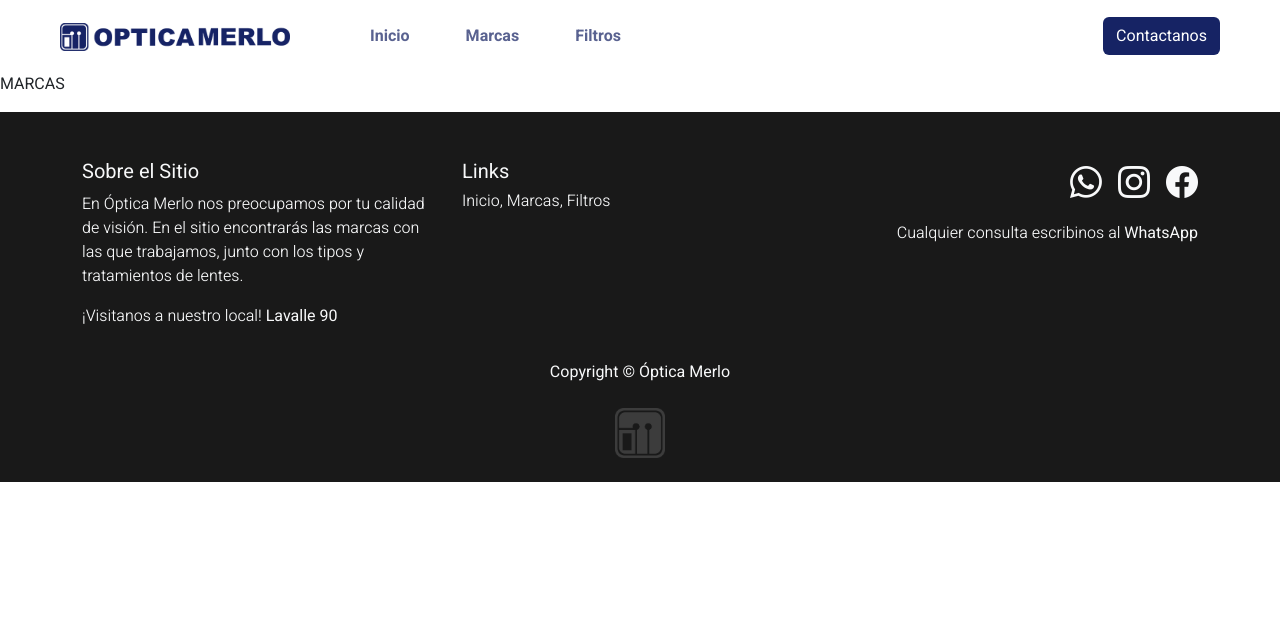
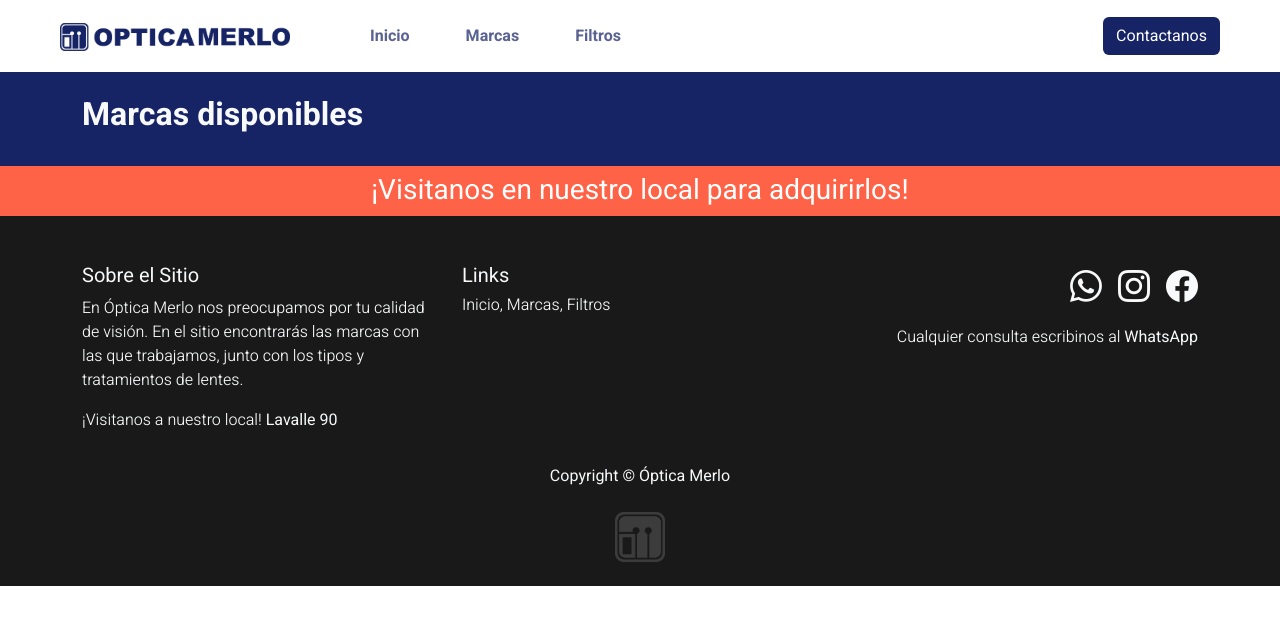
Before and after one commit to SantiagoMerlo1337/optica-merlo-landing-page, a React (Vite) app: page /marcas in a window 1280 px wide. Shown: the top 624 px of the page. Built offline with nearby package versions, Linux system fonts and the light colour scheme.

Commit message:
Add Sass and Purgecss, Update some files

```diff
--- a/index.html
+++ b/index.html
@@ -14,6 +14,5 @@
     <script type="module" src="/src/main.jsx"></script>
     <script src="/node_modules/bootstrap/dist/js/bootstrap.min.js"></script>
     <script src="/node_modules/bootstrap/dist/js/bootstrap.bundle.min.js"></script>
-    <script src="/node_modules/bootstrap/dist/js/bootstrap.esm.min.js"></script>
   </body>
 </html>
--- a/package.json
+++ b/package.json
@@ -7,14 +7,16 @@
     "dev": "vite",
     "build": "vite build",
     "lint": "eslint src --ext js,jsx --report-unused-disable-directives --max-warnings 0",
-    "preview": "vite preview"
+    "preview": "vite preview",
+    "buildpurgecss": "purgecss --css node_modules/bootstrap/dist/css/bootstrap.min.css --content src/main.jsx -o src/utils/juajuaa.css"
   },
   "dependencies": {
     "bootstrap": "^5.2.3",
     "bootstrap-icons": "^1.10.5",
     "react": "^18.2.0",
     "react-dom": "^18.2.0",
-    "react-router-dom": "^6.11.2"
+    "react-router-dom": "^6.11.2",
+    "sass": "^1.62.1"
   },
   "devDependencies": {
     "@types/react": "^18.0.37",
--- a/src/components/Header/Header.css
+++ b/src/components/Header/Header.css
@@ -4,10 +4,9 @@
     background: var(--primary-color);
 }
 .fs-titulo{
-    font-size: 3.4rem;
     font-weight: 700;
 }
 .img-header{
-    width: 350px;
+    width: 300px;
     object-fit: contain;
 }
--- a/src/components/Header/Header.jsx
+++ b/src/components/Header/Header.jsx
@@ -2,8 +2,8 @@ import React from 'react'
 import 'bootstrap/dist/css/bootstrap.min.css'
 import './Header.css'
 
-export default function Header({title, desc, img = null}) {
-  if (img!=null){
+export default function Header({title, desc = null, img = null}) {
+  if (img!=null && desc!=null){
     return (
       <section className='header-section text-light'>
         <div className="container py-4 text-center text-sm-start">
@@ -23,7 +23,7 @@ export default function Header({title, desc, img = null}) {
   else{
     return(
       <section className='header-section text-light'>
-        <div className="container py-4">
+        <div className="container py-4 text-center text-sm-start">
           <h2 className='fs-titulo'>{title}</h2>
           <h3 className='fs-4'>{desc}</h3>
         </div>
--- a/src/components/Navbar/Navbar.jsx
+++ b/src/components/Navbar/Navbar.jsx
@@ -2,7 +2,6 @@ import React from 'react'
 import './Navbar.css'
 
 import {Link} from 'react-router-dom'
-
 
 
 export default function Navbar({img}) {
@@ -29,7 +28,6 @@ export default function Navbar({img}) {
                     </ul>
                     <button className='btn ms-2 ms-lg-0 mt-2 mt-lg-0'>Contactanos</button>
                 </div>
-
             </div>
         </nav>
     )
--- a/src/pages/Filtros.jsx
+++ b/src/pages/Filtros.jsx
@@ -1,10 +1,11 @@
 import React from 'react'
+
 
 function Home() {
   return (
-    <>
-        <p>MARCAS</p>
-    </>
+    <main>
+
+    </main>
   )
 }
 
--- a/src/pages/Inicio.jsx
+++ b/src/pages/Inicio.jsx
@@ -2,6 +2,8 @@ import React from 'react'
 import Card from '../components/Card/Card.jsx'
 import Header from '../components/Header/Header.jsx'
 import TextBand from '../components/TextBand/TextBand.jsx'
+
+import {Link} from 'react-router-dom'
 
 //Assets
 import vectorLentes from '../assets/lentes-3.png'
@@ -19,17 +21,21 @@ function Home() {
         <TextBand text='¿Qué estas buscando?'/>
 
         <main className='m-0 p-0'>
-            <div className="container py-3">
+            <div className="container py-3 ">
               <div className="row gap-3 gap-md-0">
                   <div className="col-12 col-md-6">
+                    <Link to='/filtros' className='text-dark text-decoration-none'>
                       <Card img={imgModelo2}
                       title='LENTES DE RECETA'
                       desc='Contamos con filtros de luz azul, antirreflejos, ambos filtros combinados, y mucho más.'/>
+                    </Link>
                   </div>
                   <div className="col-12 col-md-6">
+                    <Link to='/marcas' className='text-dark text-decoration-none '>
                       <Card img={imgModelo1}
                       title='LENTES DE SOL'
                       desc='Contamos con lentes de calidad premium de distintas marcas, armazones de nylon, metálicos, y mucho más.'/>
+                    </Link>
                   </div>
               </div>
             </div>
--- a/src/pages/Marcas.jsx
+++ b/src/pages/Marcas.jsx
@@ -1,9 +1,23 @@
 import React from 'react'
+import Header from '../components/Header/Header.jsx'
+import TextBand from '../components/TextBand/TextBand.jsx'
+
+//Assets
+
+//Components
+
 
 function Home() {
   return (
     <>
-        <p>MARCAS</p>
+      <Header
+      title='Marcas disponibles'
+       />
+      <TextBand
+      text='¡Visitanos en nuestro local para adquirirlos!'
+      />
+
+
     </>
   )
 }
--- /dev/null
+++ b/src/utils/juajuaa.css
@@ -0,0 +1,79 @@
+@charset "UTF-8";/*!
+ * Bootstrap  v5.2.3 (https://getbootstrap.com/)
+ * Copyright 2011-2022 The Bootstrap Authors
+ * Copyright 2011-2022 Twitter, Inc.
+ * Licensed under MIT (https://github.com/twbs/bootstrap/blob/main/LICENSE)
+ */
+
+ :root{
+    --bs-blue:#0d6efd;
+    --bs-indigo:#6610f2;
+    --bs-purple:#6f42c1;
+    --bs-pink:#d63384;
+    --bs-red:#dc3545;
+    --bs-orange:#fd7e14;
+    --bs-yellow:#ffc107;
+    --bs-green:#198754;
+    --bs-teal:#20c997;
+    --bs-cyan:#0dcaf0;
+    --bs-black:#000;
+    --bs-white:#fff;
+    --bs-gray:#6c757d;
+    --bs-gray-dark:#343a40;
+    --bs-gray-100:#f8f9fa;
+    --bs-gray-200:#e9ecef;
+    --bs-gray-300:#dee2e6;
+    --bs-gray-400:#ced4da;
+    --bs-gray-500:#adb5bd;
+    --bs-gray-600:#6c757d;
+    --bs-gray-700:#495057;
+    --bs-gray-800:#343a40;
+    --bs-gray-900:#212529;
+    --bs-primary:#0d6efd;
+    --bs-secondary:#6c757d;
+    --bs-success:#198754;
+    --bs-info:#0dcaf0;
+    --bs-warning:#ffc107;
+    --bs-danger:#dc3545;
+    --bs-light:#f8f9fa;
+    --bs-dark:#212529;
+    --bs-primary-rgb:13,110,253;
+    --bs-secondary-rgb:108,117,125;
+    --bs-success-rgb:25,135,84;
+    --bs-info-rgb:13,202,240;
+    --bs-warning-rgb:255,193,7;
+    --bs-danger-rgb:220,53,69;
+    --bs-light-rgb:248,249,250
+    ;--bs-dark-rgb:33,37,41;
+    --bs-white-rgb:255,255,255;
+    --bs-black-rgb:0,0,0;
+    --bs-body-color-rgb:33,37,41;
+    --bs-body-bg-rgb:255,255,255;
+    --bs-font-sans-serif:system-ui,-apple-system,"Segoe UI",Roboto,"Helvetica Neue","Noto Sans","Liberation Sans",Arial,sans-serif,"Apple Color Emoji","Segoe UI Emoji","Segoe UI Symbol","Noto Color Emoji";
+    --bs-font-monospace:SFMono-Regular,Menlo,Monaco,Consolas,"Liberation Mono","Courier New",monospace;
+    --bs-gradient:linear-gradient(180deg, rgba(255, 255, 255, 0.15), rgba(255, 255, 255, 0));
+    --bs-body-font-family:var(--bs-font-sans-serif);
+    --bs-body-font-size:1rem;
+    --bs-body-font-weight:400;
+    --bs-body-line-height:1.5;
+    -bs-body-color:#212529;
+    --bs-body-bg:#fff;
+    --bs-border-width:1px;
+    --bs-border-style:solid;
+    --bs-border-color:#dee2e6;
+    --bs-border-color-translucent:rgba(0, 0, 0, 0.175);
+    --bs-border-radius:0.375rem;
+    --bs-border-radius-sm:0.25rem;
+    --bs-border-radius-lg:0.5rem;
+    --bs-border-radius-xl:1rem;
+    --bs-border-radius-2xl:2rem;
+    --bs-border-radius-pill:50rem;
+    --bs-link-color:#0d6efd;
+    -bs-link-hover-color:#0a58ca;
+    --bs-code-color:#d63384;
+    --bs-highlight-bg:#fff3cd}*,
+    ::after,::before{box-sizing:border-box}
+    @media (prefers-reduced-motion:no-preference)
+    {:root{scroll-behavior:smooth}}
+    ::-moz-focus-inner{padding:0;border-style:none}
+    ::-webkit-datetime-edit-day-field,::-webkit-datetime-edit-fields-wrapper,::-webkit-datetime-edit-hour-field,::-webkit-datetime-edit-minute,::-webkit-datetime-edit-month-field,::-webkit-datetime-edit-text,::-webkit-datetime-edit-year-field{padding:0}::-webkit-inner-spin-button{height:auto}::-webkit-search-decoration{-webkit-appearance:none}::-webkit-color-swatch-wrapper{padding:0}::-webkit-file-upload-button{font:inherit;-webkit-appearance:button}::file-selector-button{font:inherit;-webkit-appearance:button}@keyframes progress-bar-stripes{0%{background-position-x:1rem}}@keyframes spinner-border{to{transform:rotate(360deg)}}@keyframes spinner-grow{0%{transform:scale(0)}50%{opacity:1;transform:none}}@keyframes placeholder-glow{50%{opacity:.2}}@keyframes placeholder-wave{100%{-webkit-mask-position:-200% 0%;mask-position:-200% 0%}}
--- /dev/null
+++ b/src/utils/sass/custom.css
@@ -0,0 +1 @@
+@import url(node_modules/bootstrap/scss/bootstrap.scss);/*# sourceMappingURL=custom.css.map */
```
Also changed, not shown: src/utils/sass/custom.scss (added, +16 -0 lines), src/App.jsx (indentation only), 2 other files (tests, documents, lock files or other folders). Lines whose indentation alone changed are shown as unchanged.
